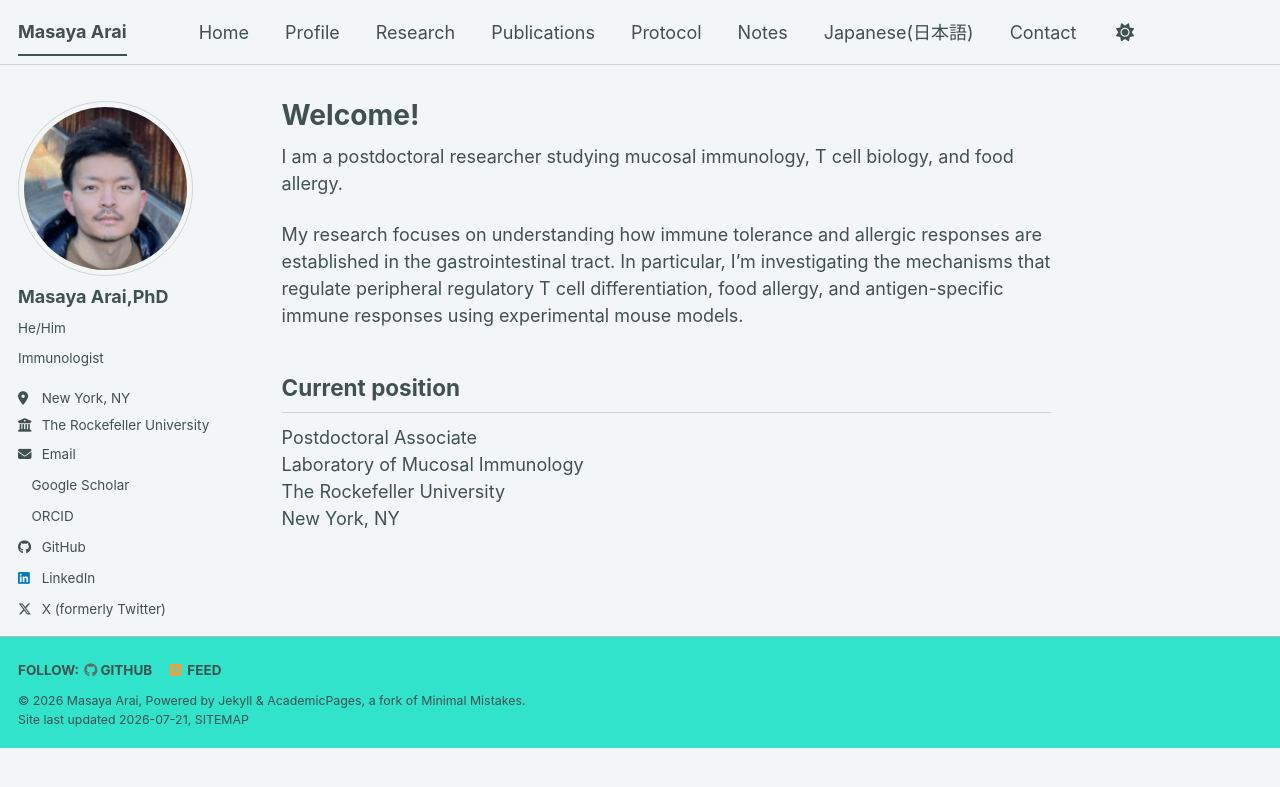
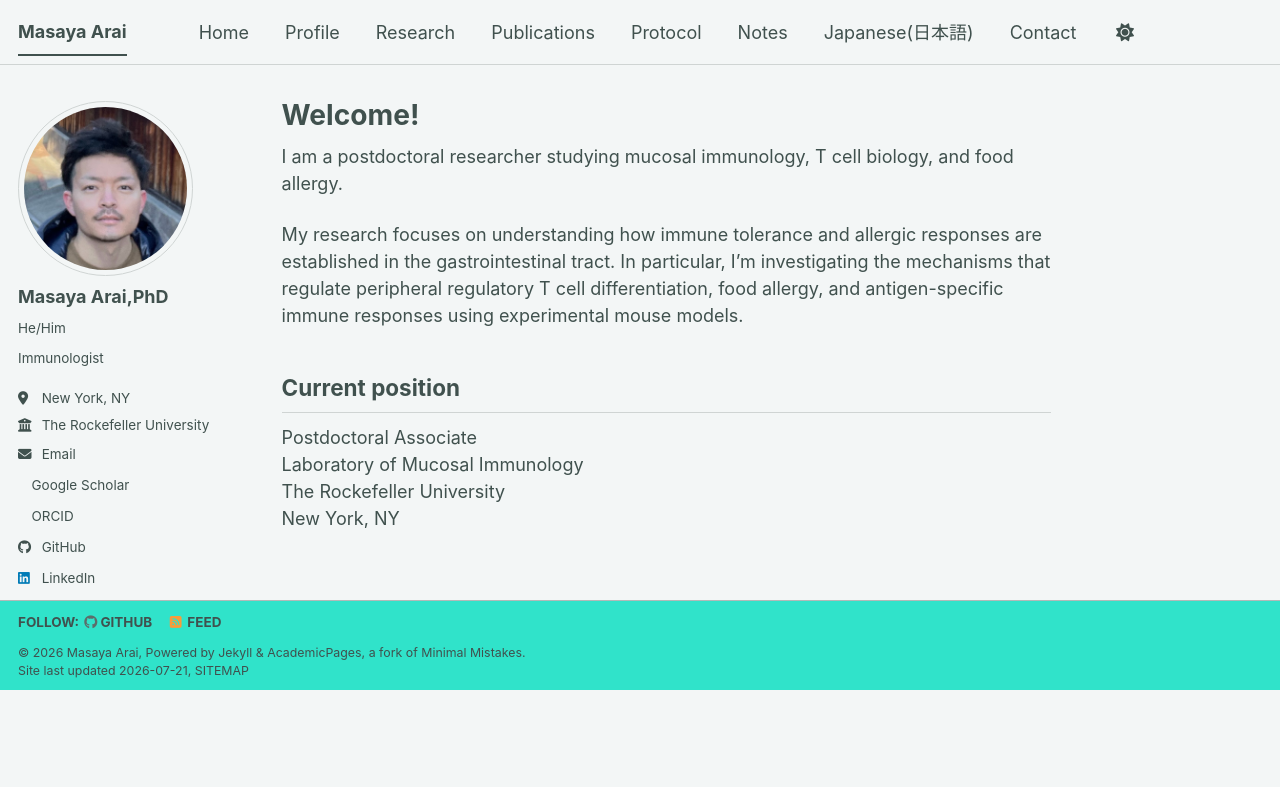
Before and after one commit to MasayaAraiPhD/MasayaAraiPhD.github.io, a Jekyll site: the page built from _pages/P01_home.md, in a window 1280 px wide. Shown: the top 787 px of the page. Built offline with Jekyll 4.4.1, drawn with Linux system fonts in a browser that asks for light colours; a style sheet for code colours, icons or effects is not loaded.

Commit message:
Modified footer

```diff
--- a/_sass/layout/_footer.scss
+++ b/_sass/layout/_footer.scss
@@ -10,7 +10,7 @@
   float: left;
   margin-left: 0;
   margin-right: 0;
-  margin-top: 3em;
+  margin-top: 1em;
   width: 100%;
   clear: both;
 
@@ -31,9 +31,9 @@
     @include clearfix;
     margin-left: auto;
     margin-right: auto;
-    margin-top: 1em;
+    margin-top: 0.3em;
     max-width: 100%;
-    padding: 0 1em 1em;
+    padding: 0 1em 0.5em;
 
     @include breakpoint($x-large) {
       max-width: $x-large;
--- a/assets/css/main.scss
+++ b/assets/css/main.scss
@@ -37,11 +37,3 @@
     "layout/sidebar",
     "layout/json_cv"
 ;
-
-.page__footer {
-  position: static !important;
-  bottom: auto !important;
-  left: auto !important;
-  right: auto !important;
-  width: 100%;
-}
```
